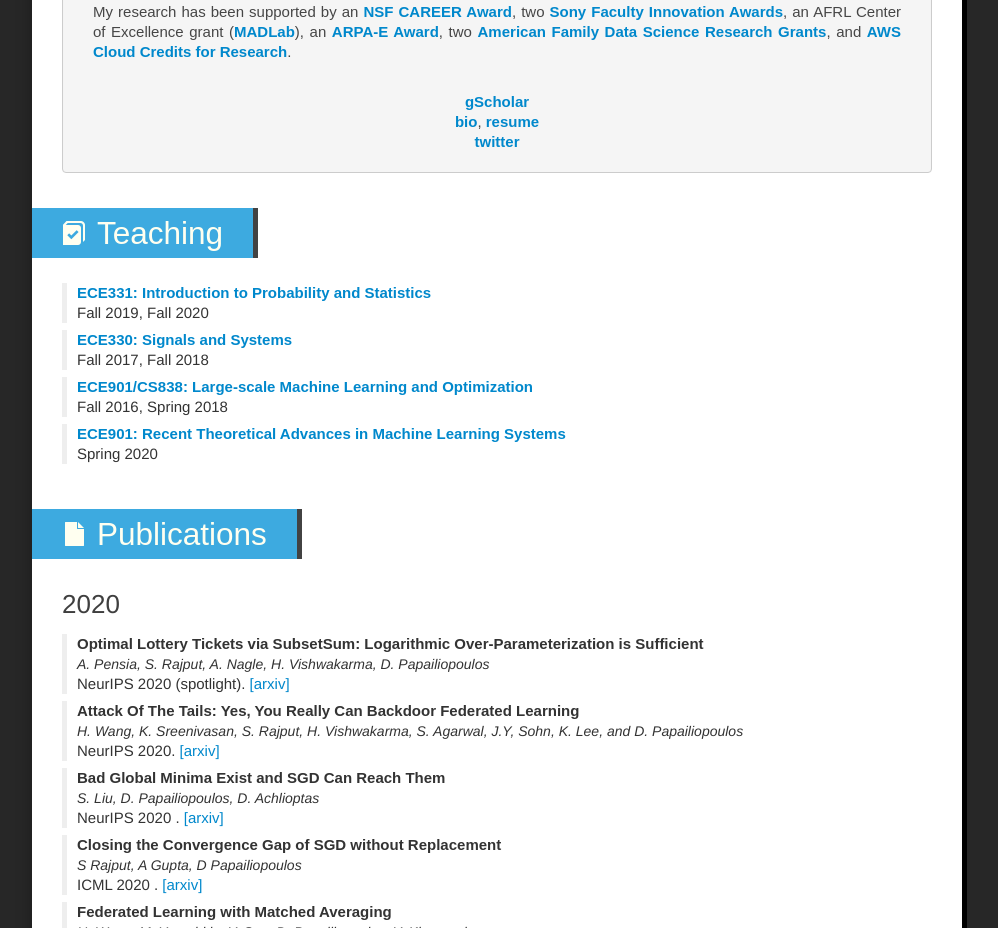
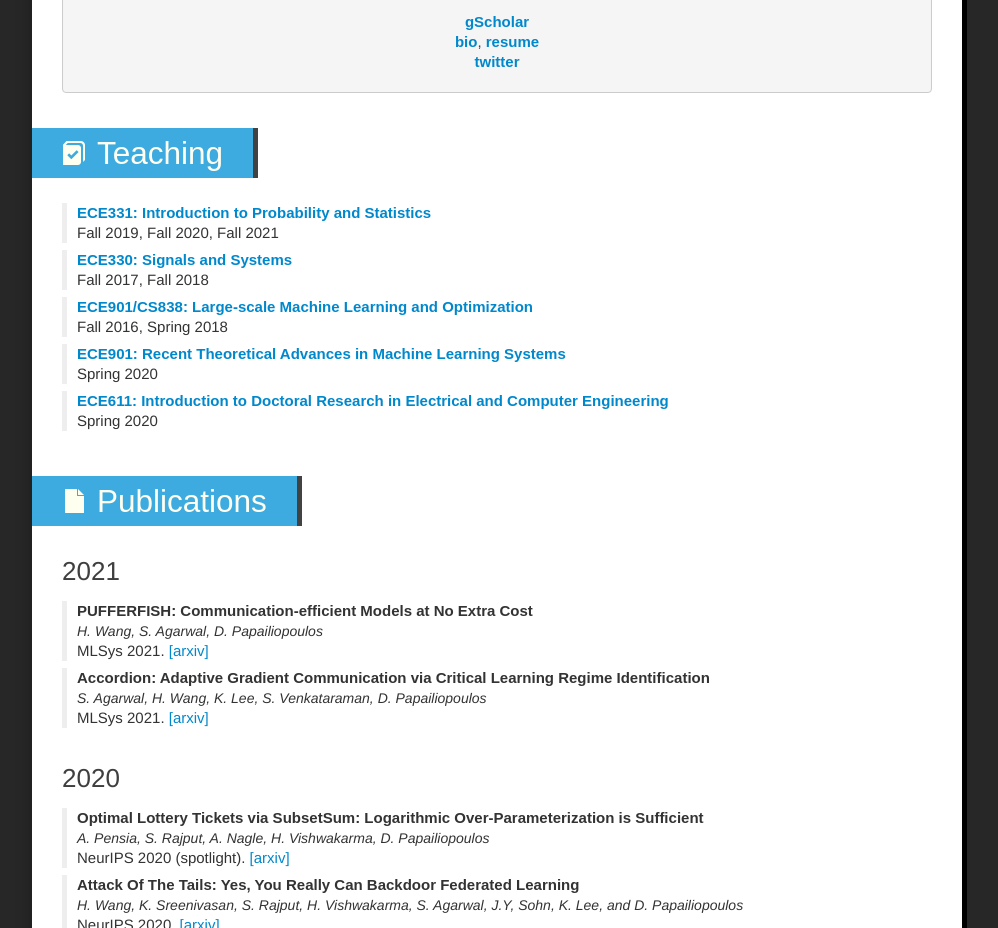
Before and after one commit to anadim/anadim.github.io, a plain HTML site: page index.html in a window 1280 px wide. Shown: the part 729-1657 px from the top of the page, without its empty margins (3-1001 px from the left). Drawn offline with Linux system fonts and the light colour scheme; a web font is replaced by a local one.

Commit message:
pre tenure

```diff
--- a/index.html
+++ b/index.html
@@ -143,7 +143,7 @@
 
                                     </br> </br>
                                     In 2018, I co-founded the conference on <a href="https://mlsys.org/"><b>Machine Learning & Systems</b></a> (MLSys), a new conference that targets research at the intersection of systems and machine learning. In 2018 and 2020, I was the program co-chair for MLSys. In 2019, I also co-chaired the 3rd Midwest Machine Learning Symposium (<a href="https://mmls.cc"><b>MMLS</b></a>).
-
+<!--
                                     </br> </br>
                                     My research has been supported by
                                     an <b><a href="https://www.nsf.gov/awardsearch/showAward?AWD_ID=1844951">NSF CAREER Award</a></b>,
@@ -154,7 +154,7 @@
                                      ARPA-E Award</a></b>, two
                                      <b><a href="https://datascience.wisc.edu/2020/10/06/american-family-supports-second-round-of-data-science-research-grants-at-uw-madison/">American Family Data Science Research Grants</a></b>,
                                      and <b><a href="https://aws.amazon.com/research-credits/">
-                                     AWS Cloud Credits for Research</a></b>.
+                                     AWS Cloud Credits for Research</a></b>. -->
 
 
 
@@ -351,7 +351,7 @@
                                     <a href="https://canvas.wisc.edu/courses/159845"><b>ECE331: Introduction to Probability and Statistics</b></a>
                                     </div>
                                     <div class="paper-other">
-                                       Fall 2019, Fall 2020
+                                       Fall 2019, Fall 2020, Fall 2021
                                     </div>
                                     </li>
 
@@ -376,6 +376,15 @@
                                      <li>
                                     <div class="paper-title">
                                     <a href="https://docs.google.com/document/d/120zxCux2GUFInG8hgyQFFbqZSdkyBid1sObRDgMQfhg/edit?usp=sharing"><b>ECE901: Recent Theoretical Advances in Machine Learning Systems</b></a>
+                                    </div>
+                                    <div class="paper-other">
+                                       Spring 2020
+                                    </div>
+                                    </li>
+
+                                     <li>
+                                    <div class="paper-title">
+                                    <a href="https://guide.wisc.edu/courses/e_c_e/"><b>ECE611: Introduction to Doctoral Research in Electrical and Computer Engineering</b></a>
                                     </div>
                                     <div class="paper-other">
                                        Spring 2020
@@ -409,6 +418,48 @@
                         <div class="section" id="papers2">
                             <h2 class="section-title"><span class="glyphicons file"><i></i></span>Publications<a href="#phone-navbar" class="top visible-phone"><span class="glyphicons white up_arrow"><i></i></span></a></h2>
                             <div class="testimonial">
+
+
+
+
+ <p style="font-size:26px; color: #3F3F3F; font-weight: normal; margin-top: 10px; margin-bottom: 20px;">2021</p>
+
+                                <ul class="papers">
+
+
+
+
+
+                                    <li>
+                                    <div class="paper-title">
+                                  PUFFERFISH: Communication-efficient Models at No Extra Cost
+                                    </div>
+                                    <div class="paper-authors">
+                                        H. Wang, S. Agarwal, D. Papailiopoulos
+
+                                    </div>
+                                    <div class="paper-other">
+                                       MLSys 2021. <a href="https://arxiv.org/pdf/2103.03936.pdf">[arxiv]</a>
+                                    </div>
+                                    </li>
+
+                                     <li>
+                                    <div class="paper-title">
+                                 Accordion: Adaptive Gradient Communication via Critical Learning Regime Identification
+                                    </div>
+                                    <div class="paper-authors">
+                                       S. Agarwal, H. Wang, K. Lee, S. Venkataraman, D. Papailiopoulos
+                                    </div>
+                                    <div class="paper-other">
+                                       MLSys 2021. <a href="https://arxiv.org/pdf/2010.16248.pdf">[arxiv]</a>
+                                    </div>
+                                    </li>
+
+
+
+                                </ul>
+                                </br>
+
 
 
 
```
Also changed, not shown: files/bio.txt, 3 other files.
